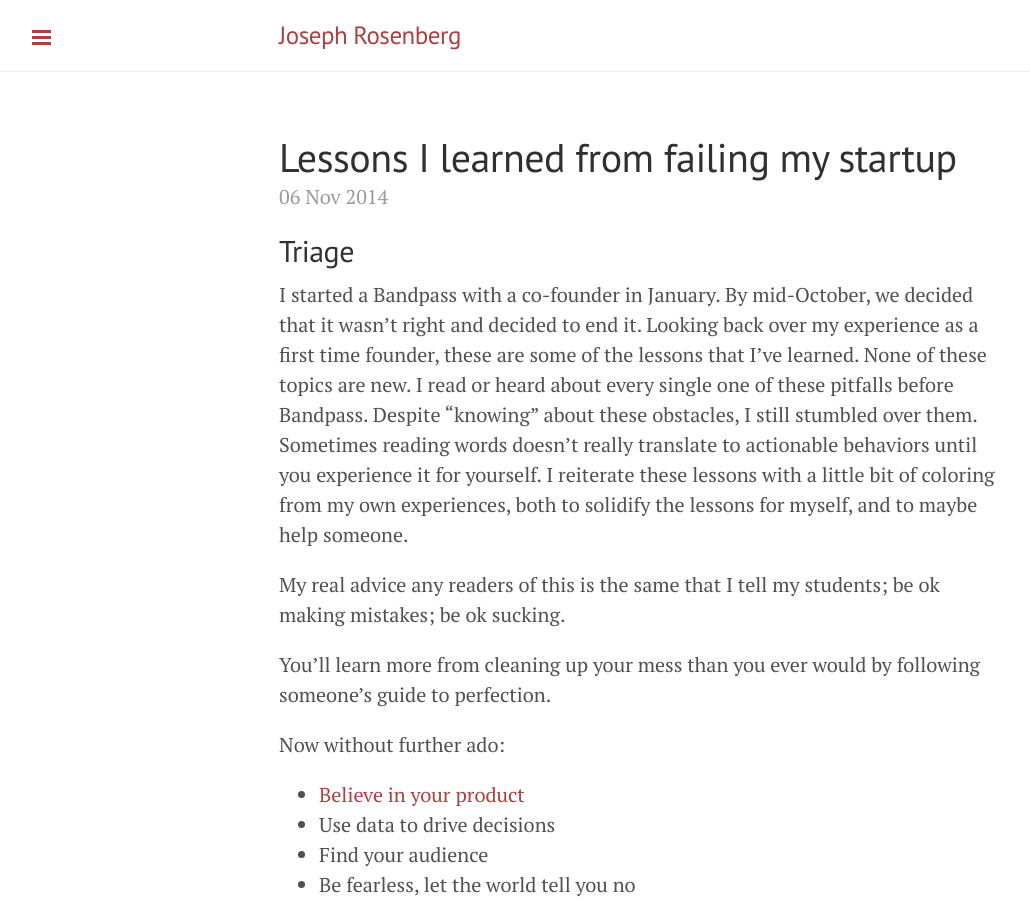
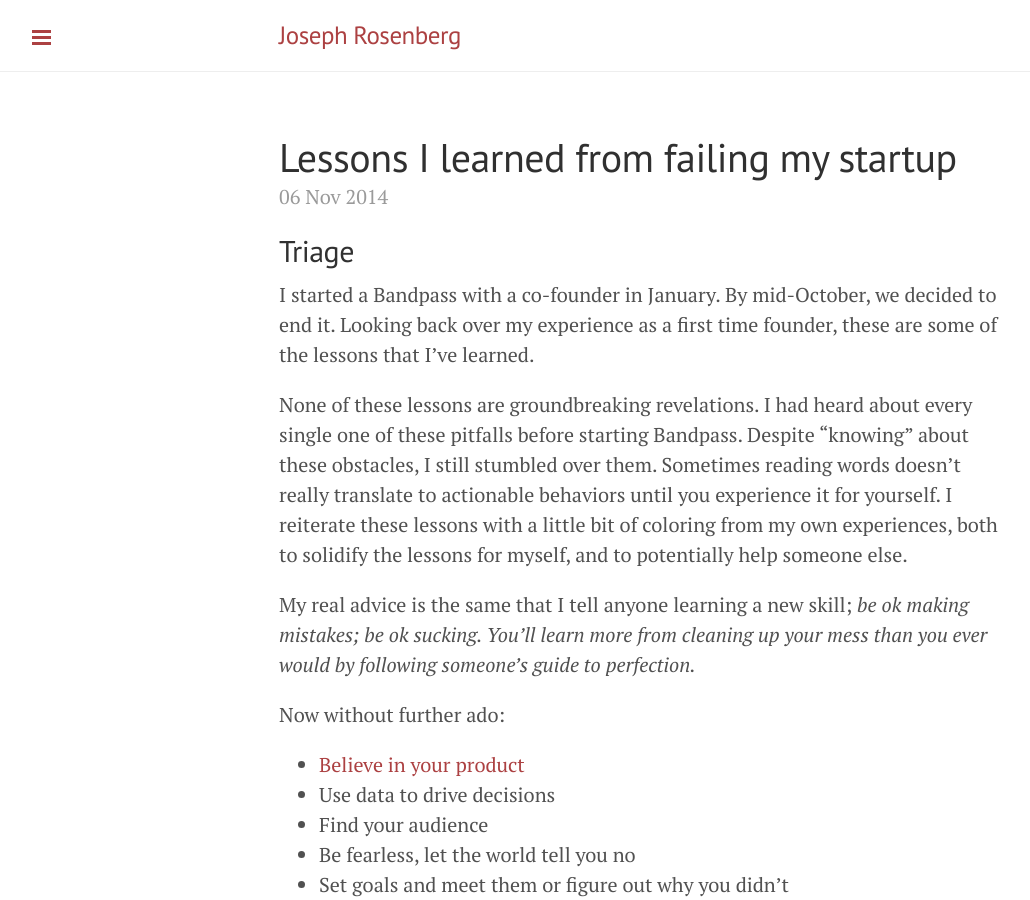
Before and after one commit to jofus101/jofus101.github.io, a Jekyll site: the page built from _posts/2014-11-06-lessons-from-a-failed-startup.md, in a window 1280 px wide and 900 px high. Shown: the whole window, without its empty margins (1-1031 px from the left). Built offline with Jekyll 4.4.1, drawn with Linux system fonts in a browser that asks for light colours; Markdown is read by kramdown in place of the engine named in the settings.

Commit message:
Edit the opening

```diff
--- a/_posts/2014-11-06-lessons-from-a-failed-startup.md
+++ b/_posts/2014-11-06-lessons-from-a-failed-startup.md
@@ -6,12 +6,11 @@ title: Lessons I learned from failing my startup
 Triage
 ------
 
-I started a Bandpass with a co-founder in January.  By mid-October, we decided that it wasn’t right and decided to end it.  Looking back over my experience as a first time founder, these are some of the lessons that I’ve learned.
-None of these topics are new.  I read or heard about every single one of these pitfalls before Bandpass. Despite “knowing” about these obstacles, I still stumbled over them.  Sometimes reading words doesn’t really translate to actionable behaviors until you experience it for yourself.  I reiterate these lessons with a little bit of coloring from my own experiences, both to solidify the lessons for myself, and to maybe help someone.
+I started a Bandpass with a co-founder in January.  By mid-October, we decided to end it.  Looking back over my experience as a first time founder, these are some of the lessons that I’ve learned.
 
-My real advice any readers of this is the same that I tell my students; be ok making mistakes; be ok sucking.
+None of these lessons are groundbreaking revelations. I had heard about every single one of these pitfalls before starting Bandpass. Despite “knowing” about these obstacles, I still stumbled over them.  Sometimes reading words doesn’t really translate to actionable behaviors until you experience it for yourself.  I reiterate these lessons with a little bit of coloring from my own experiences, both to solidify the lessons for myself, and to potentially help someone else.
 
-You’ll learn more from cleaning up your mess than you ever would by following someone’s guide to perfection.
+My real advice is the same that I tell anyone learning a new skill; *be ok making mistakes; be ok sucking. You’ll learn more from cleaning up your mess than you ever would by following someone’s guide to perfection.*
 
 Now without further ado:
 
```
